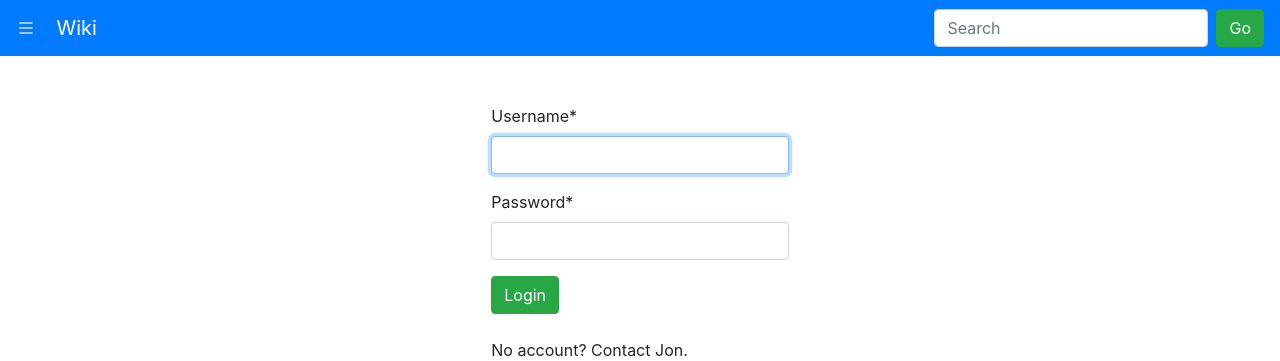
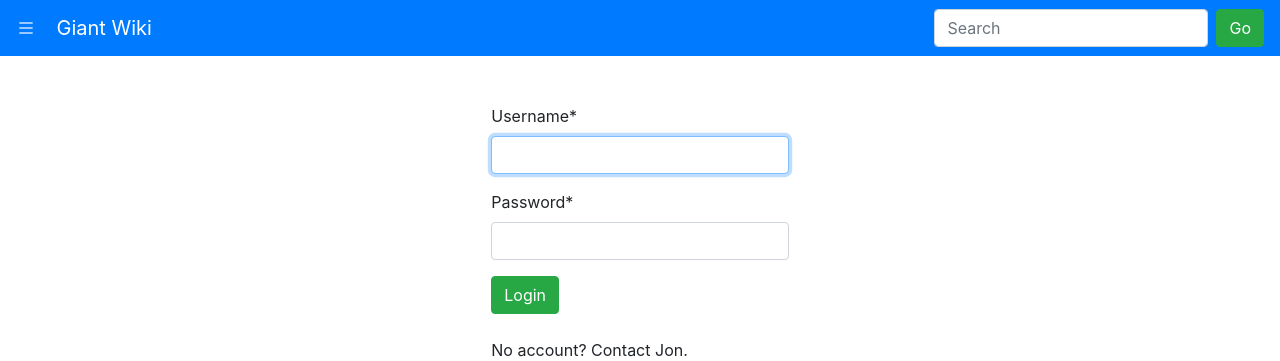
Before and after one commit to giantmade/giant-wiki, a Django app: page /login/ in a window 1280 px wide. Shown: the top 361 px of the page. Run offline with Django 3.2, Linux system fonts and the light colour scheme; some libraries are stand-ins or nearby versions.

Commit message:
Use the SITE_TITLE variable in the header bar.

```diff
--- a/core/templates/base.html
+++ b/core/templates/base.html
@@ -40,7 +40,7 @@
 
                 <div>
                     <a class="navbar-brand" href="#"><i id="mainmenutoggle" class="bi bi-list text-white"></i></a>
-                    <a class="navbar-brand" href="{% url "wiki" %}"> Wiki</a>
+                    <a class="navbar-brand" href="{% url "wiki" %}"> {{ site_title }}</a>
                 </div>
 
                 <form class="form-inline my-2 my-lg-0" method="GET" action="{% url "search" %}">
```
